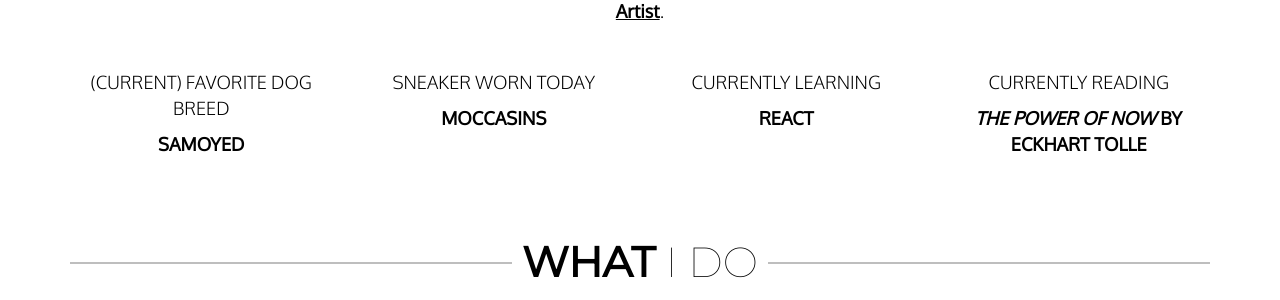
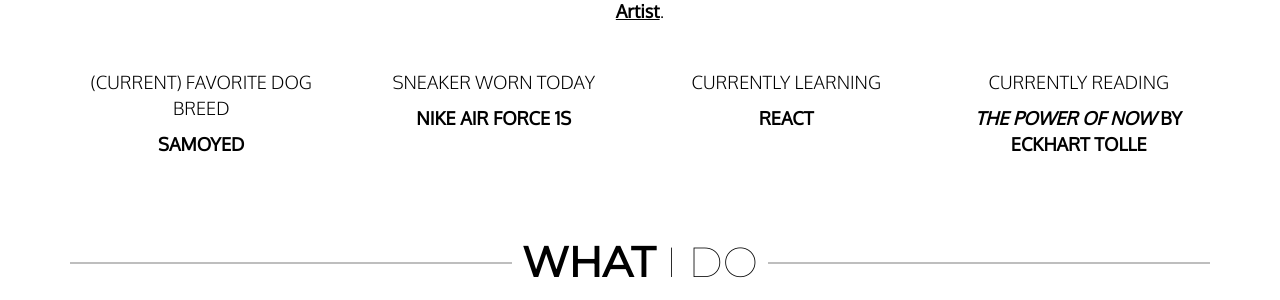
Before and after one commit to haanmiba/haanmiba.github.io, a Jekyll site: the page built from index.md, in a window 1280 px wide and 900 px high, scrolled down 1054 px. Shown: the part 154-454 px from the top of the window. Built offline with Jekyll 4.4.1, drawn with Linux system fonts in a browser that asks for light colours; nearby versions of some CDN libraries.

Commit message:
Update about.yml

```diff
--- a/_data/about.yml
+++ b/_data/about.yml
@@ -4,7 +4,7 @@ currently:
   - action: 'promoting university events as a '
     subject: 'Graphic Artist'
 dog: 'Samoyed'
-sneaker: 'Moccasins'
+sneaker: 'Nike Air Force 1s'
 learning: 'React'
 reading:
   book: "The Power of Now"
```
